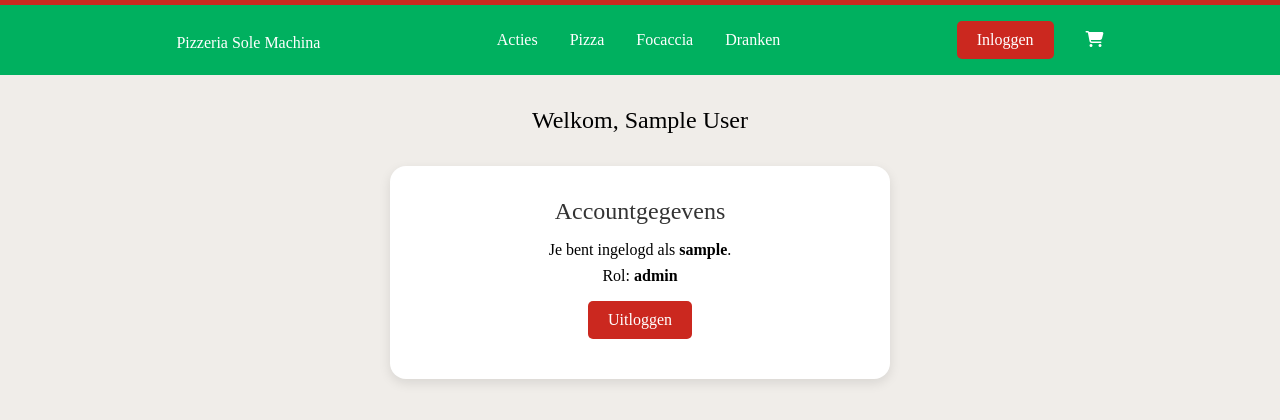
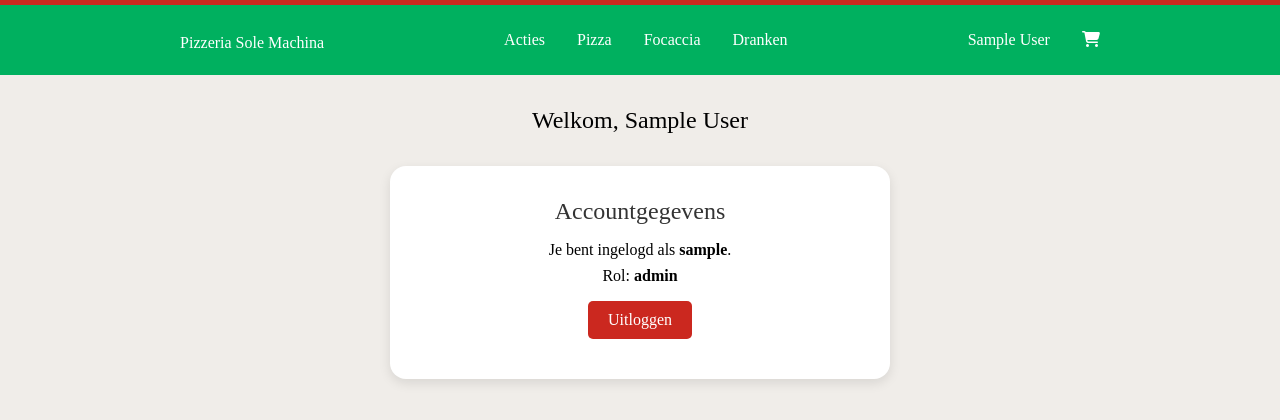
Before and after one commit to missfatale/pizzeria-sole-machina, a PHP site: page /account.php in a window 1280 px wide. Shown: the top 420 px of the page. Run offline with PHP 8.4, Linux system fonts and the light colour scheme; the visitor is signed in with stand-in values (Sample User, id 1).

Commit message:
Changed: Changed Privacy Hyperlink in footer.php and header.php

```diff
--- a/applicatie/templates/elements/footer.php
+++ b/applicatie/templates/elements/footer.php
@@ -1,7 +1,7 @@
 <footer class="bg-primary-colour-scheme">
     <div class="footer-navbar bg-primary-colour-scheme hidden">
         <a class="text-primary-colour bg-primary-colour-scheme"
-           href="<?php echo BASE_URL; ?>/public/privacy.php">Privacyverklaring</a>
+           href="<?= BASE_URL; ?>/page.php?page=privacy">Privacyverklaring</a>
     </div>
 
     <div class="footer-copyright">
--- a/applicatie/templates/elements/header.php
+++ b/applicatie/templates/elements/header.php
@@ -8,19 +8,19 @@
             <span></span>
 
             <ul id="hamburger-menu-list">
-                <li><a href="<?php echo BASE_URL; ?>/public/index.php">Home</a></li>
+                <li><a href="<?php echo INDEX_PAGE; ?>">Home</a></li>
                 <li><a href="<?php echo BASE_URL; ?>/public/frontend/acties.php">Acties</a></li>
                 <li><a href="<?php echo BASE_URL; ?>/public/frontend/pizza.php">Pizza</a></li>
                 <li><a href="<?php echo BASE_URL; ?>/public/frontend/focaccia.php">Focaccia</a></li>
                 <li><a href="<?php echo BASE_URL; ?>/public/frontend/dranken.php">Dranken</a></li>
-                <li><a href="<?php echo BASE_URL; ?>/public/frontend/privacyverklaring.php">Privacyverklaring</a></li>
+                <li><a href="<?= BASE_URL; ?>/page.php?page=privacy">Privacyverklaring</a></li>
             </ul>
         </div>
     </nav>
 
     <div class="header-title hidden">
         <h2 class="bg-primary-colour-scheme">
-            <a href="<?php echo BASE_URL; ?>index.php" class="bg-primary-colour-scheme"><?= htmlspecialchars(WEBSITE_TITLE)?></a>
+            <a href="<?php echo INDEX_PAGE; ?>" class="bg-primary-colour-scheme"><?= htmlspecialchars(WEBSITE_TITLE)?></a>
         </h2>
     </div>
 
@@ -34,12 +34,20 @@
     </nav>
 
     <div class="header-flex-container bg-primary-colour-scheme">
+
         <div class="header-buttons bg-primary-colour-scheme">
-            <button class="btn-secondary" onclick="location.href='<?php echo BASE_URL; ?>login.php'">Inloggen</button>
+            <?php if (userIsLoggedIn()): ?>
+            <a href="<?= ACCOUNT_PAGE; ?>" class="username-link bg-primary-colour-scheme"><?= htmlspecialchars($user['firstname']) ?>
+            </a>
+            <?php else: ?>
+                <button class="btn-secondary" onclick="location.href='<?= LOGIN_PAGE ?>'">Inloggen</button>
+            <?php endif; ?>
         </div>
 
         <div class="header-cart bg-primary-colour-scheme">
-            <a href="<?php echo BASE_URL; ?>/public/frontend/cart.php" class="bg-primary-colour-scheme"><i class="fa-solid fa-cart-shopping bg-primary-colour-scheme"></i></a>
+            <a href="<?= userIsLoggedIn() ? CART_PAGE : LOGIN_PAGE; ?>" class="bg-primary-colour-scheme">
+            <i class="fa-solid fa-cart-shopping bg-primary-colour-scheme"></i>
+            </a>
         </div>
     </div>
 </header>
```
